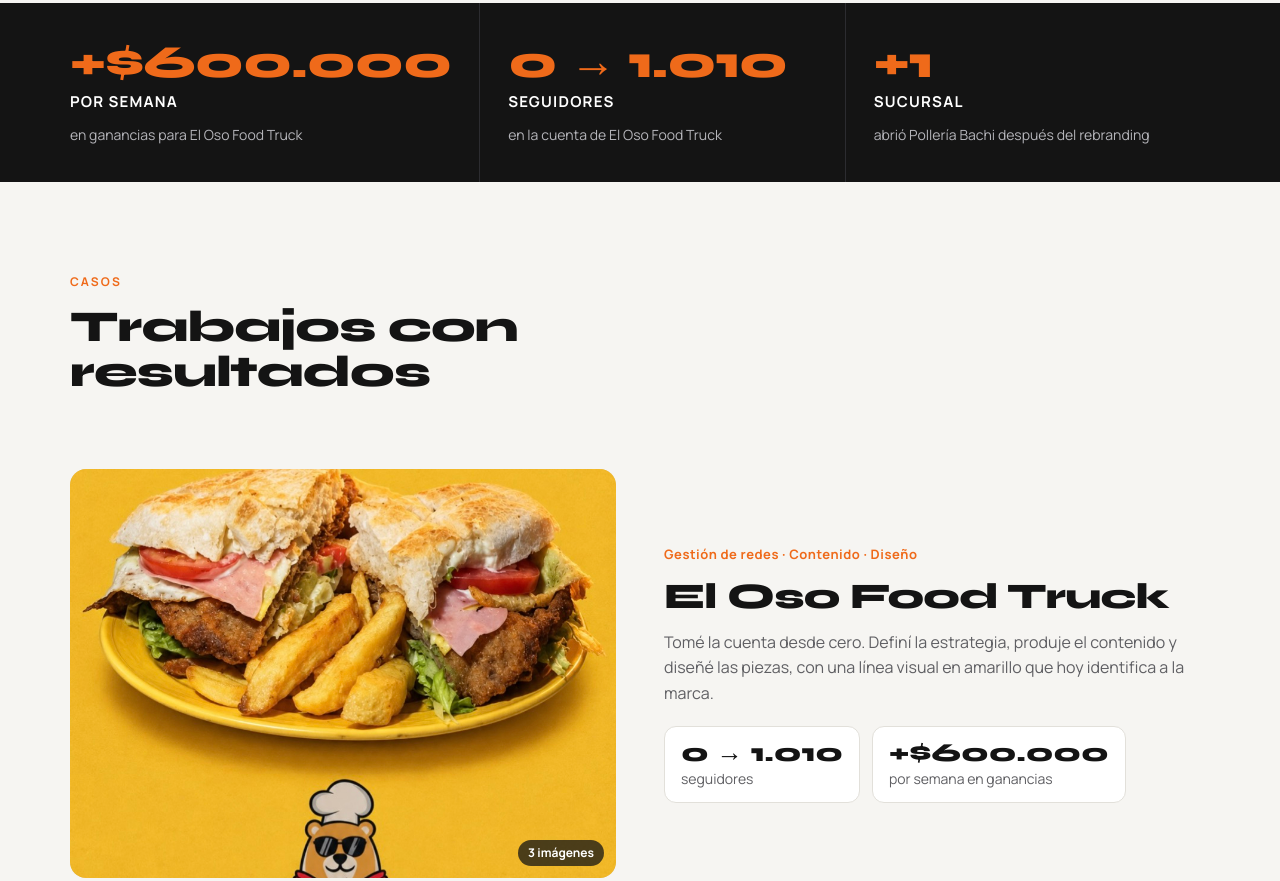
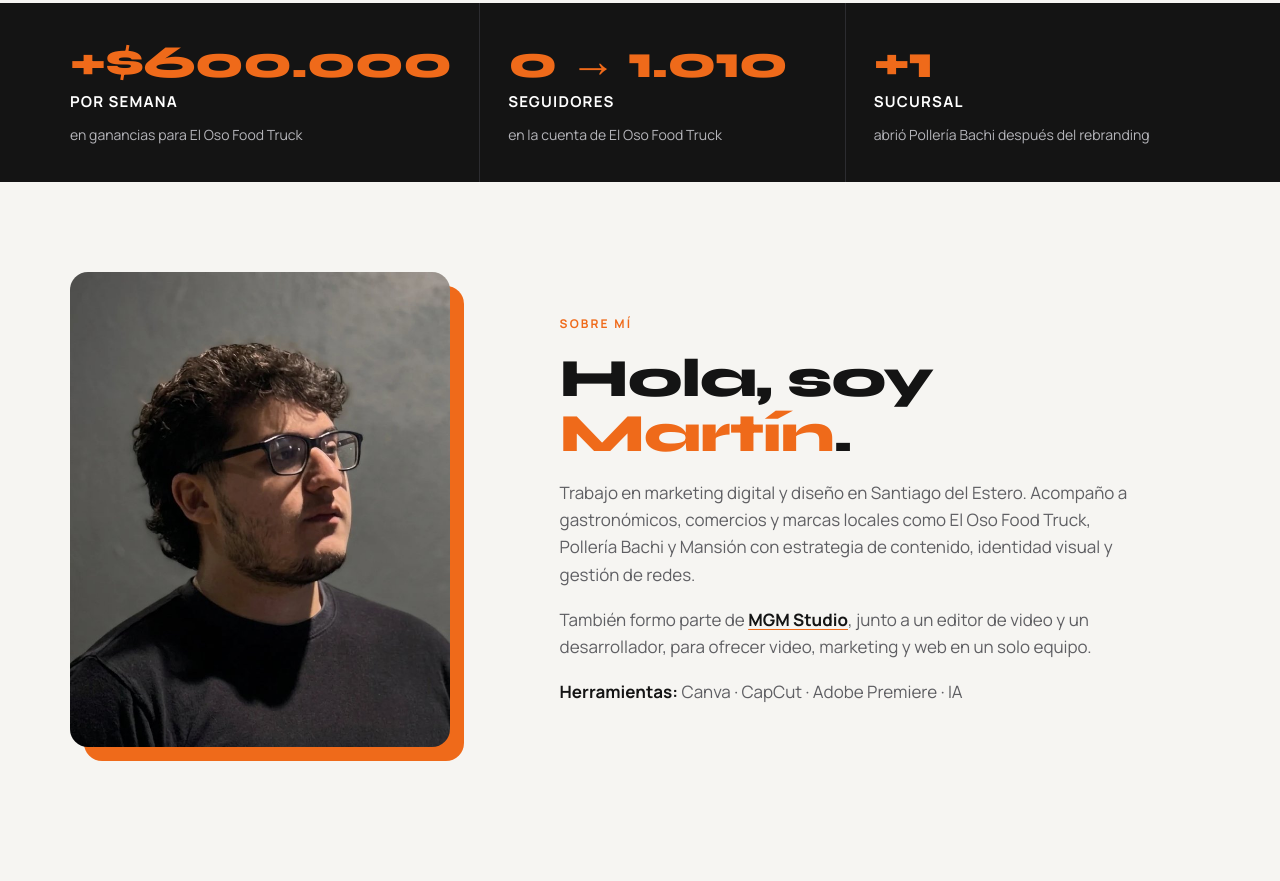
Before and after one commit to geroo03/portafolio-MartinAlva, a plain HTML site: page index.html in a window 1280 px wide. Shown: the part 730-1611 px from the top of the page. Drawn offline with Linux system fonts and the light colour scheme; a script that the page names is missing.

Commit message:
Sección Sobre mí con foto
Co-Authored-By: Claude Opus 5.5 <noreply@anthropic.com>

```diff
--- a/assets/styles.css
+++ b/assets/styles.css
@@ -171,3 +171,16 @@ h2{font-size:clamp(28px,3.6vw,44px)}
 .res b{font-size:clamp(30px,3.6vw,48px);white-space:nowrap}
 .case-embed{display:flex;justify-content:center}
 .case-embed .instagram-media{margin:0!important;min-width:0!important;width:100%!important;max-width:420px!important}
+
+/* Sobre mí */
+.about-in{display:grid;grid-template-columns:.8fr 1.2fr;gap:56px;align-items:center}
+.about-photo{margin:0;max-width:380px;position:relative}
+.about-photo::before{content:"";position:absolute;inset:14px -14px -14px 14px;border-radius:18px;background:var(--orange);z-index:0}
+.about-photo img{position:relative;z-index:1;width:100%;height:auto;aspect-ratio:4/5;object-fit:cover;border-radius:18px}
+.about-copy{display:flex;flex-direction:column;gap:18px}
+.about-copy h2{font-size:clamp(34px,4.6vw,54px)}
+.about-copy h2 em{font-style:normal;color:var(--orange)}
+.about-copy > p:not(.kicker){color:var(--muted);font-size:17px;max-width:56ch}
+.about-copy a{color:var(--fg);font-weight:700;text-decoration-color:var(--orange);text-underline-offset:3px}
+.about-tools b{color:var(--fg)}
+@media (max-width:860px){.about-in{grid-template-columns:1fr;gap:40px}.about-photo{max-width:320px}}
--- a/index.html
+++ b/index.html
@@ -23,6 +23,7 @@
   <div class="in top-in">
     <a href="#inicio" class="brand">Martín Alvarez<span>.</span></a>
     <nav class="nav" aria-label="Secciones">
+      <a href="#sobre-mi">Sobre mí</a>
       <a href="#casos">Casos</a>
       <a href="#piezas">Piezas</a>
       <a href="#servicios">Servicios</a>
@@ -59,6 +60,21 @@
         <div class="res"><b>+$600.000</b><span class="unit">por semana</span><p>en ganancias para El Oso Food Truck</p></div>
         <div class="res"><b>0 → 1.010</b><span class="unit">seguidores</span><p>en la cuenta de El Oso Food Truck</p></div>
         <div class="res"><b>+1</b><span class="unit">sucursal</span><p>abrió Pollería Bachi después del rebranding</p></div>
+      </div>
+    </div>
+  </section>
+
+  <section id="sobre-mi" class="sec about">
+    <div class="in about-in">
+      <figure class="about-photo">
+        <img src="assets/img/martin.jpg" alt="Martín Alvarez" width="720" height="900" loading="lazy">
+      </figure>
+      <div class="about-copy">
+        <p class="kicker">Sobre mí</p>
+        <h2>Hola, soy <em>Martín</em>.</h2>
+        <p>Trabajo en marketing digital y diseño en Santiago del Estero. Acompaño a gastronómicos, comercios y marcas locales como El Oso Food Truck, Pollería Bachi y Mansión con estrategia de contenido, identidad visual y gestión de redes.</p>
+        <p>También formo parte de <a href="https://mgm-studio.netlify.app" target="_blank" rel="noopener">MGM Studio</a>, junto a un editor de video y un desarrollador, para ofrecer video, marketing y web en un solo equipo.</p>
+        <p class="about-tools"><b>Herramientas:</b> Canva · CapCut · Adobe Premiere · IA</p>
       </div>
     </div>
   </section>
```
Also changed, not shown: assets/img/martin.jpg (added).
